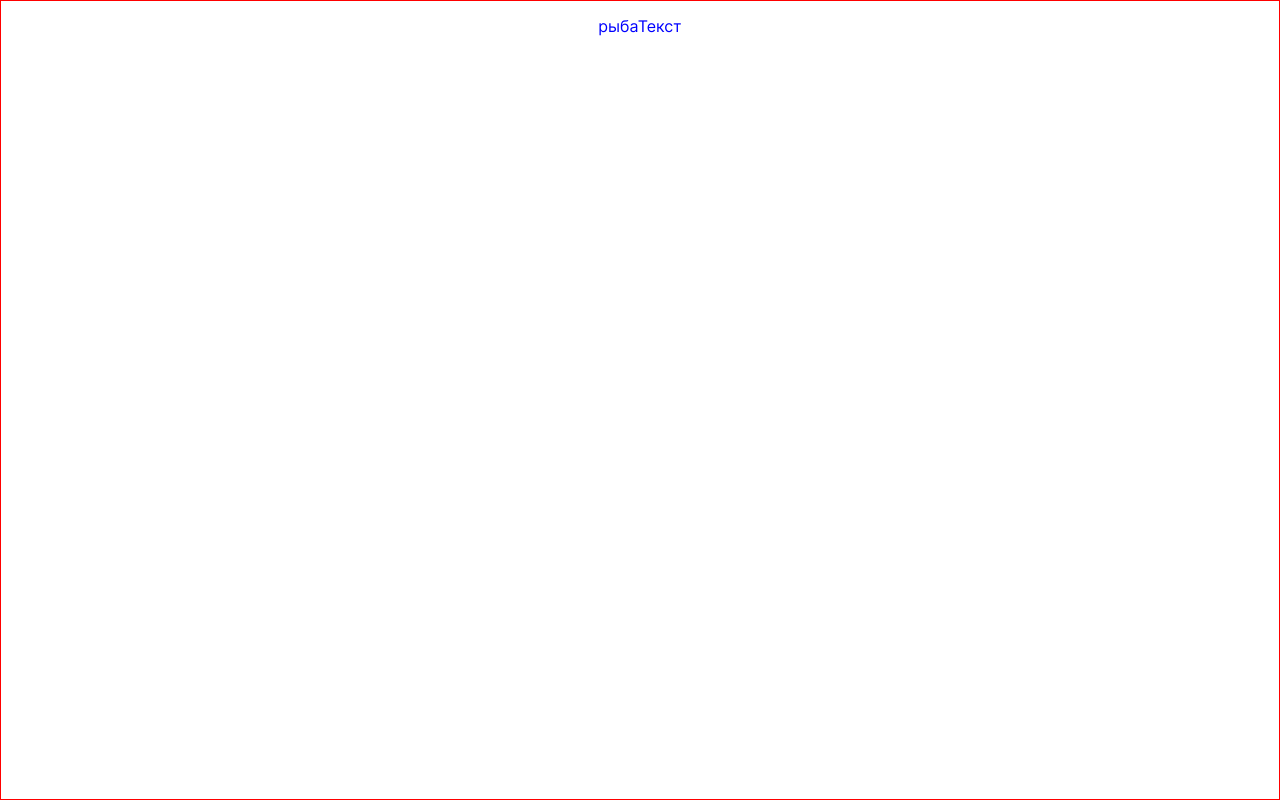
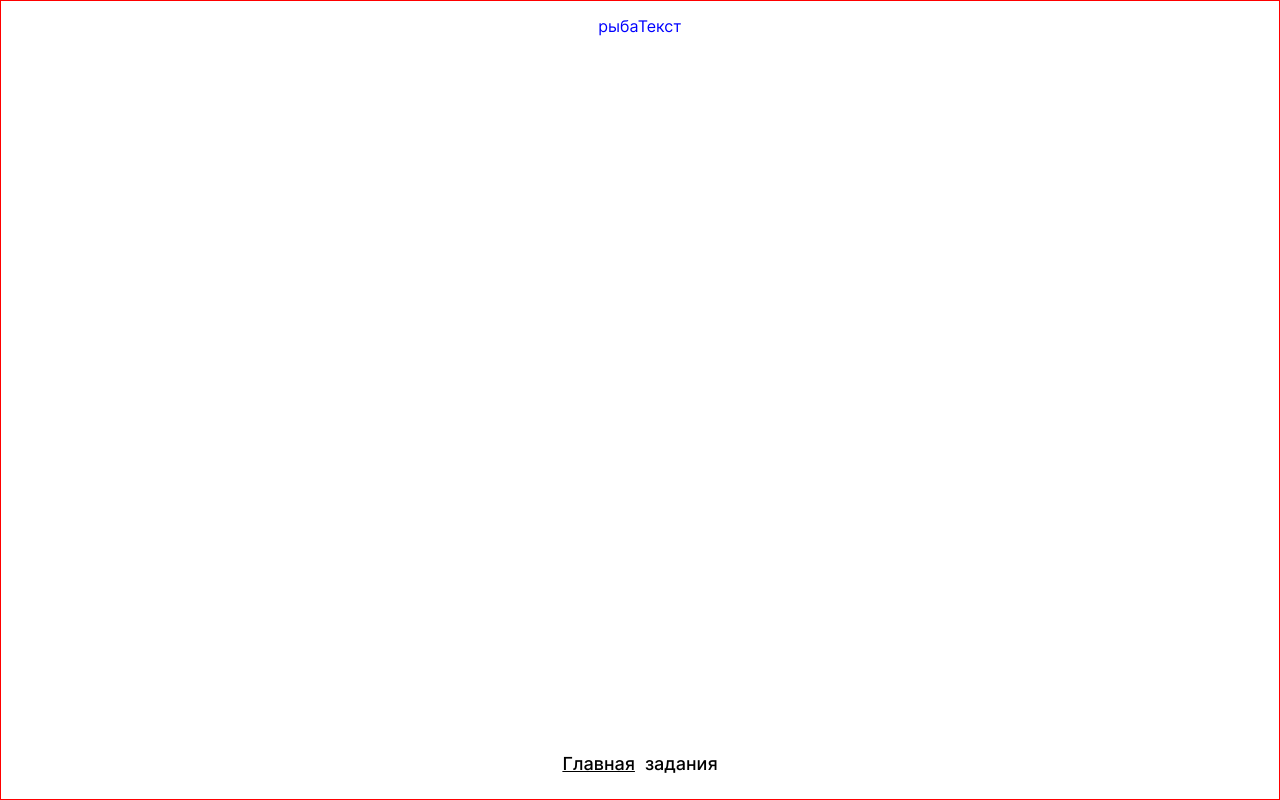
Before and after one commit to TimAbuev/keys, a React (Create React App) app: page / in a window 1280 px wide. Built offline with nearby package versions, Linux system fonts and the light colour scheme.

Commit message:
feat: create Navigation/add Navigation to Footer

```diff
--- a/src/components/app/App.js
+++ b/src/components/app/App.js
@@ -2,6 +2,7 @@ import './App.css';
 import { Routes, Route } from 'react-router-dom';
 import Header from '../header/Header';
 import Tasks from '../tasks/Tasks';
+import Footer from '../footer/Footer';
 
 function App() {
 
@@ -11,6 +12,7 @@ function App() {
         <Route path="/" element={
           <>
             <Header />
+            <Footer />
           </>
         }>
         </Route>
@@ -19,6 +21,7 @@ function App() {
           <>
             <Header />
             <Tasks />
+            <Footer />
           </>
         }>
         </Route>
--- /dev/null
+++ b/src/components/footer/Footer.css
@@ -0,0 +1,3 @@
+.footer {
+  color: tomato;
+}
--- /dev/null
+++ b/src/components/footer/Footer.js
@@ -0,0 +1,13 @@
+import Navigation from '../navigation/Navigation';
+import './Footer.css';
+
+function Footer() {
+
+  return (
+    <footer className="footer">
+      <Navigation />
+    </footer>
+  );
+}
+
+export default Footer;
--- /dev/null
+++ b/src/components/navigation/Navigation.css
@@ -0,0 +1,28 @@
+.navigation__link {
+  width: max-content;
+  display: inline-block;
+  text-decoration: none;
+  color: black;
+  font-weight: 500;
+  font-size: 18px;
+  line-height: 22px;
+  margin-bottom: 24px;
+  margin-right: 10px;
+}
+
+.navigation__link:last-child {
+  margin-right: 0;
+}
+
+.navigation__link:hover {
+  opacity: 80%;
+  transition: 0.4s;
+}
+
+.navigation__link_active {
+  text-decoration: underline;
+}
+
+.navigation__link_active:hover {
+  opacity: 100%;
+}
--- /dev/null
+++ b/src/components/navigation/Navigation.js
@@ -0,0 +1,25 @@
+import { NavLink } from "react-router-dom";
+import './Navigation.css';
+
+function Navigation() {
+
+
+  return (
+    <nav className="navigation">
+      <NavLink
+        to='/'
+        className={({ isActive }) => `navigation__link ${isActive ? "navigation__link_active" : ""}`}
+      >
+        Главная
+      </NavLink>
+      <NavLink
+        to='/tasks'
+        className={({ isActive }) => `navigation__link ${isActive ? "navigation__link_active" : ""}`}
+      >
+        задания
+      </NavLink>
+    </nav>
+  );
+}
+
+export default Navigation;
```
